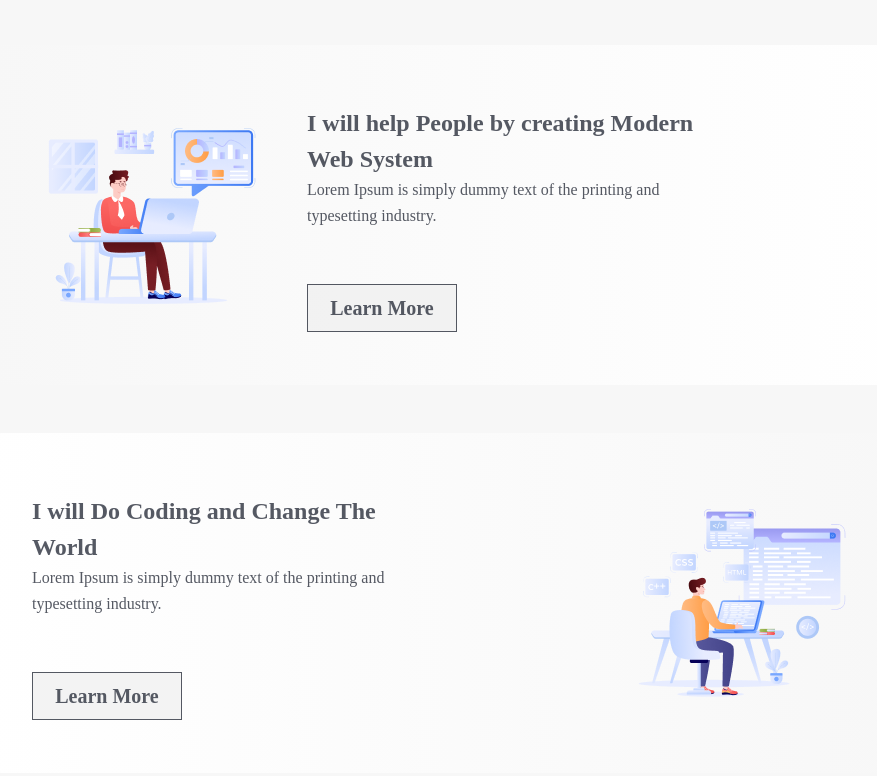
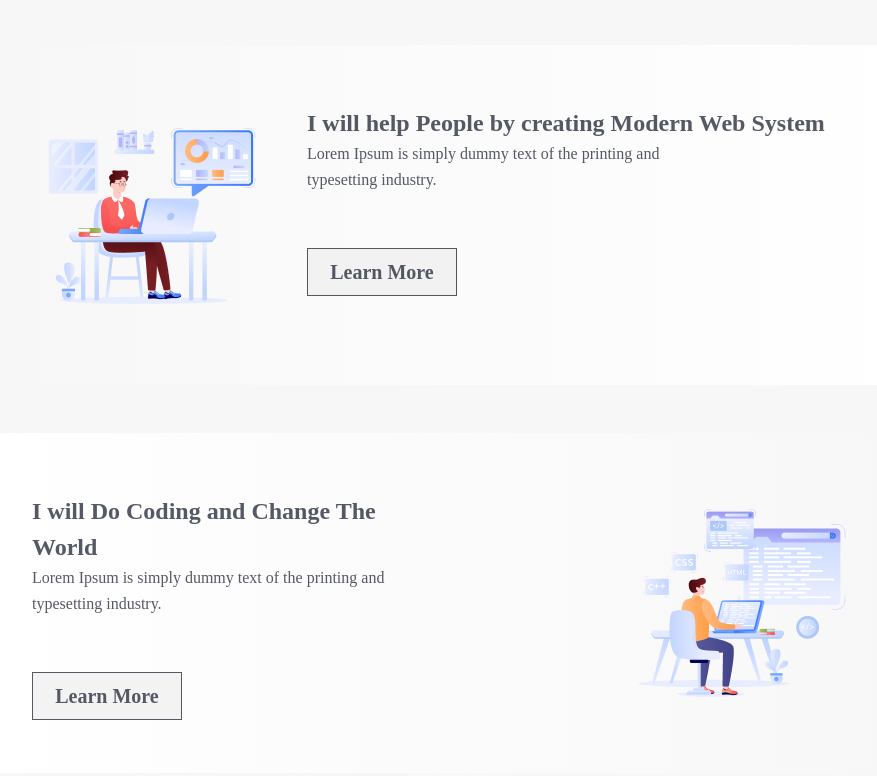
Before and after one commit to aeaseer/B10A1, a plain HTML site: page index.html in a window 1280 px wide. Shown: the part 1220-1996 px from the top of the page, without its empty margins (183-1060 px from the left). Drawn offline with Linux system fonts and the light colour scheme; a web font is replaced by a local one.

Commit message:
deleted a break from 2nd para

```diff
--- a/index.html
+++ b/index.html
@@ -50,7 +50,7 @@
                 <div class="main-partition-second">
                     <div class="main-partition-second-image"><img src="assets/Group-3.png" alt=""></div>
                     <div>
-                        <h3 class="main-head-second">I will help People by creating Modern <br> Web System</h3>
+                        <h3 class="main-head-second">I will help People by creating Modern Web System</h3>
                         <p class="main-head-para-second">Lorem Ipsum is simply dummy text of the printing and <br>
                             typesetting industry.</p>
                         <button class="main-second-button">Learn More</button>
```
